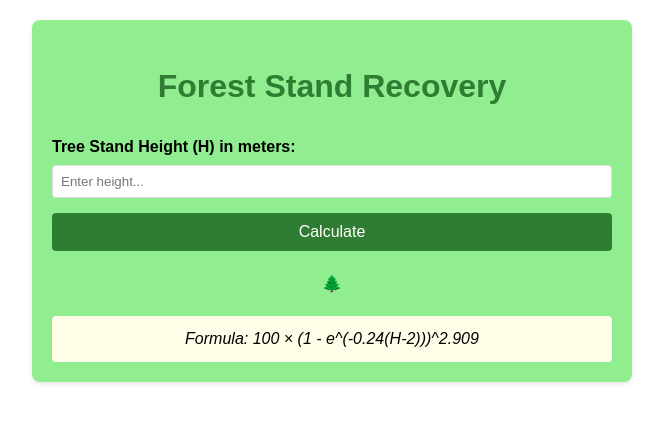
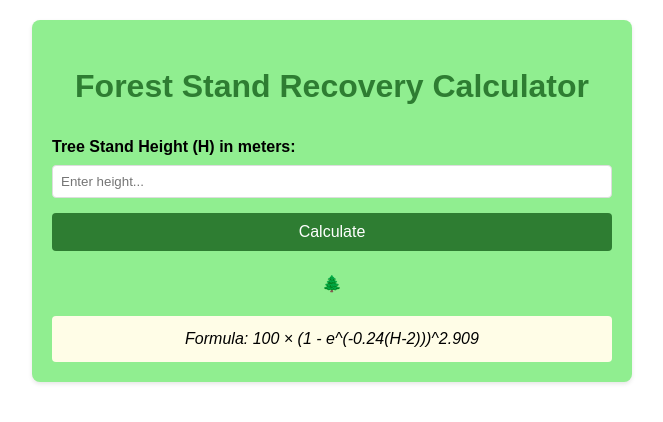
Before and after one commit to axlesholtz13/axlesholtz13.github.io, a plain HTML site: page index.html in a window 1280 px wide. Shown: the whole page, without its empty margins (308-971 px from the left). Drawn offline with Linux system fonts and the light colour scheme.

Commit message:
Update index.html

```diff
--- a/index.html
+++ b/index.html
@@ -89,7 +89,7 @@
 </head>
 <body>
     <div class="container">
-        <h1>Forest Stand Recovery</h1>
+        <h1>Forest Stand Recovery Calculator</h1>
 
         <div class="input-group">
             <label for="height">Tree Stand Height (H) in meters:</label>
```
